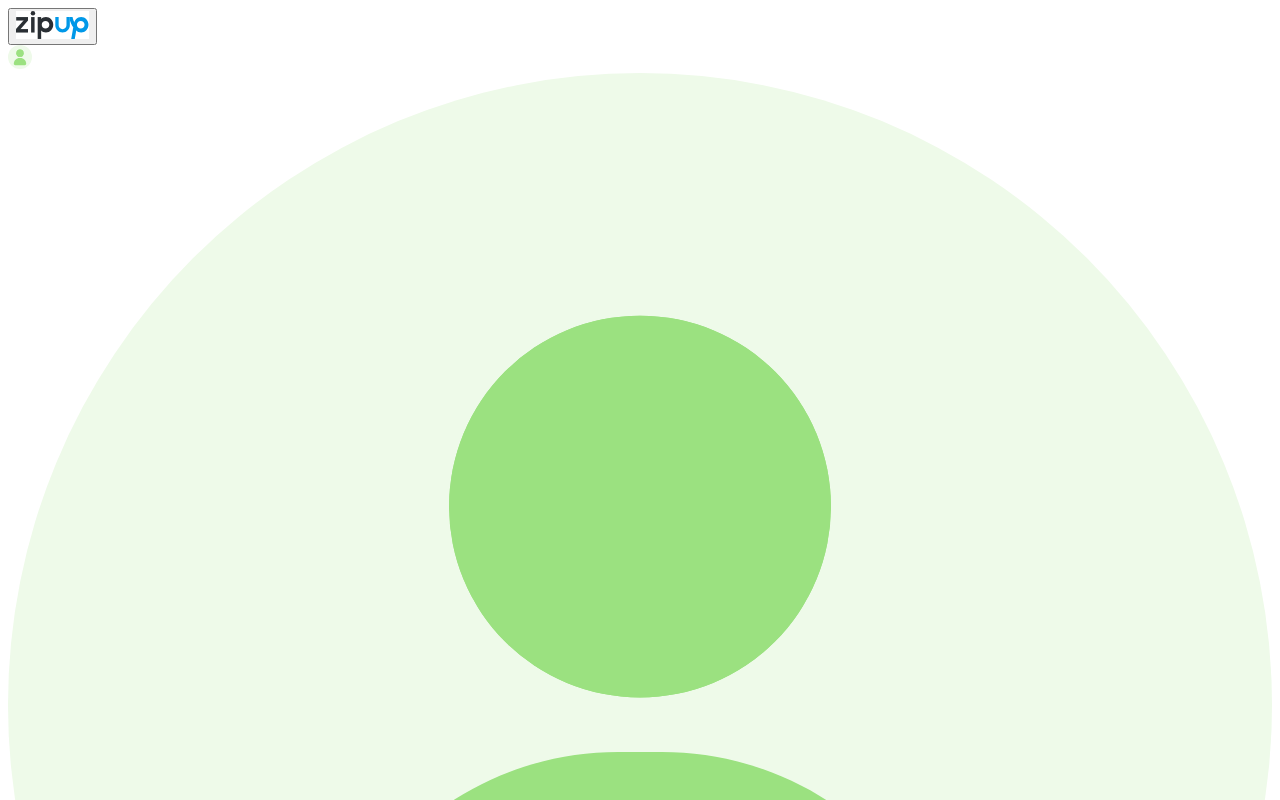
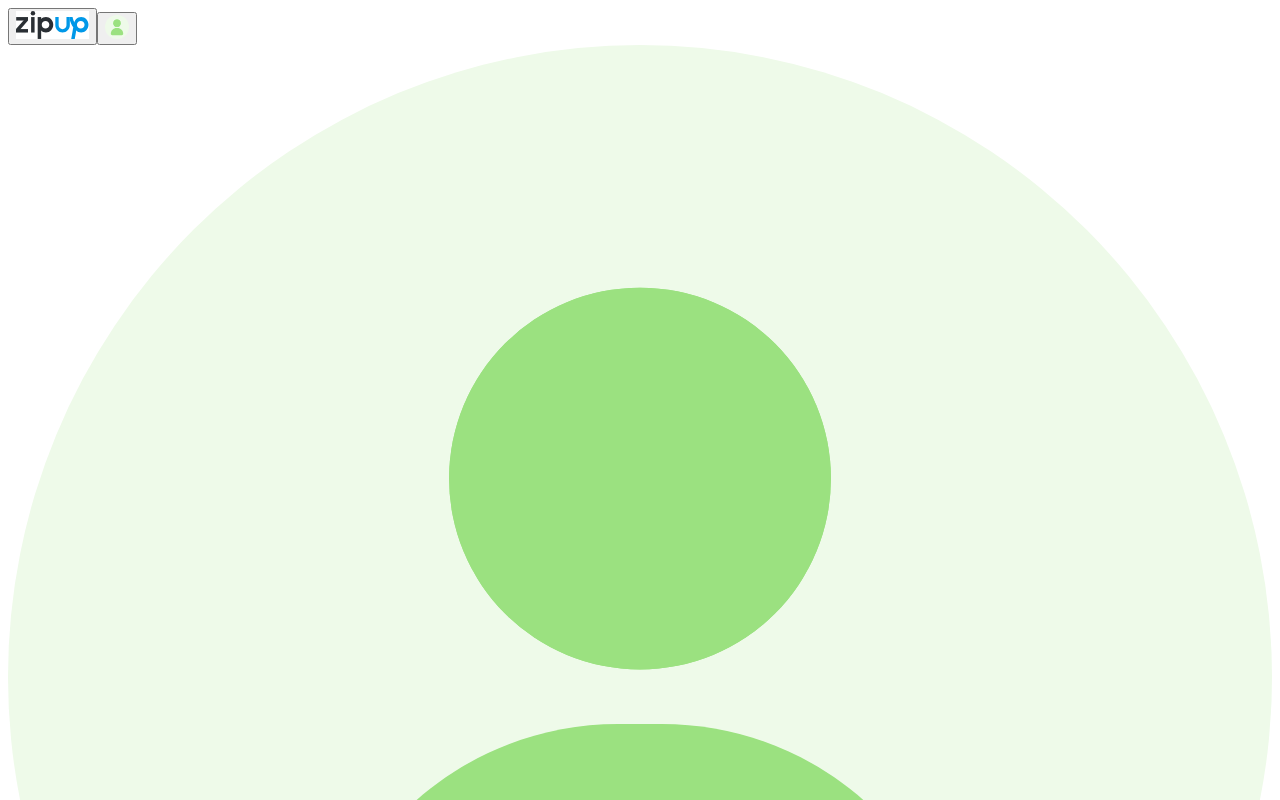
Before and after one commit to zip-up/zipup-frontend, a Next.js app: page /mypage in a window 1280 px wide. Shown: the top 800 px of the page. Built offline with nearby package versions, Linux system fonts and the light colour scheme.

Commit message:
feat: 헤더에 마이페이지 연결

```diff
--- a/src/components/HeaderWithLogo/index.tsx
+++ b/src/components/HeaderWithLogo/index.tsx
@@ -1,17 +1,20 @@
 import LogoIcon from '@assets/images/logo.svg';
 import UserIcon from '@assets/icons/user.svg';
 import { css } from '@styled-system/css';
+import { useRouter } from 'next/router';
 
 const HeaderWithLogo = () => {
+  const router = useRouter();
+
   return (
     <header className={header}>
       <div className={box} />
       <button className={logo}>
         <LogoIcon width={72.7} height={28} />
       </button>
-      <div className={box}>
+      <button className={box} onClick={() => router.push('/mypage')}>
         <UserIcon width={24} height={24} />
-      </div>
+      </button>
     </header>
   );
 };
```
